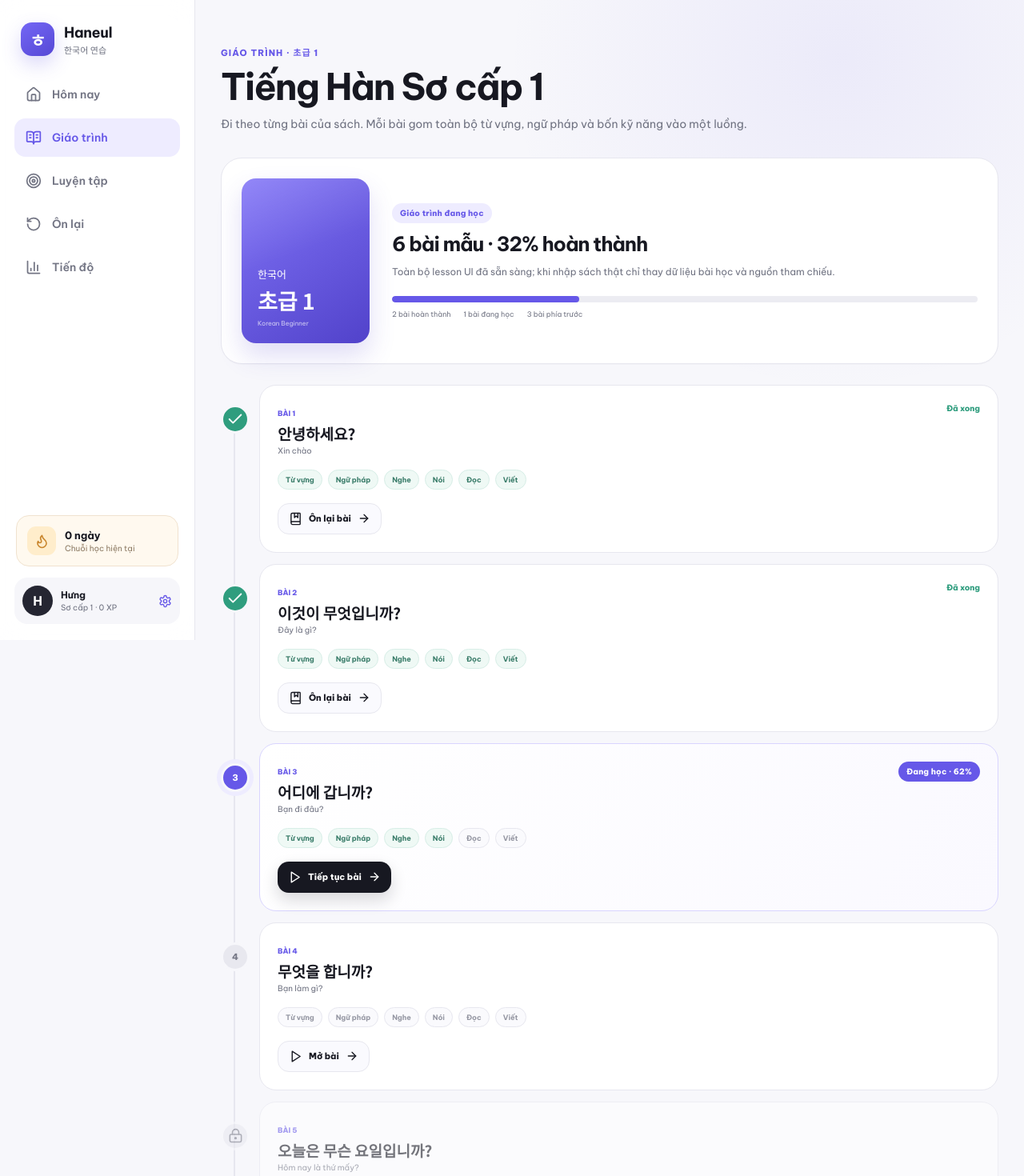
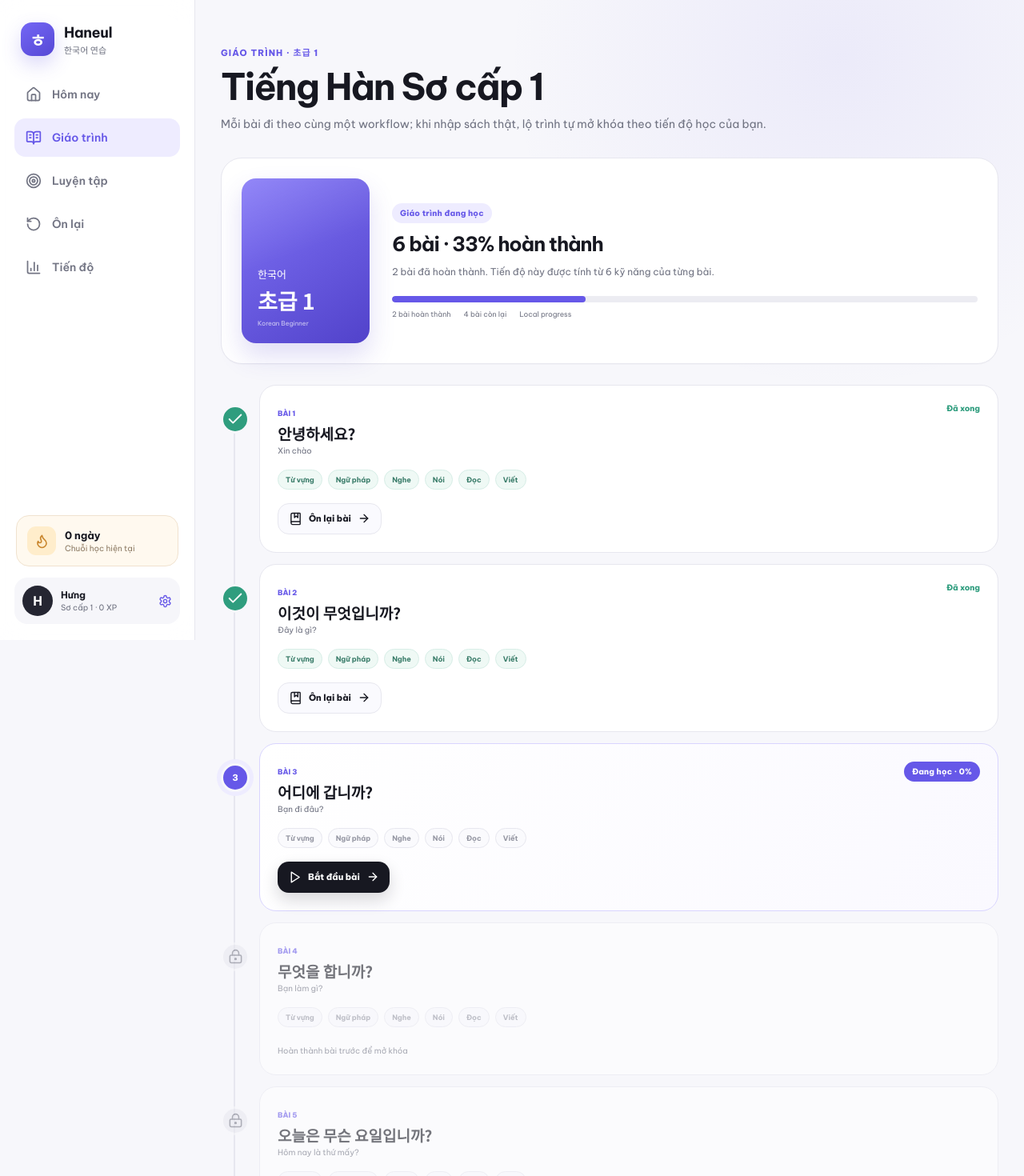
Before and after one commit to phung086/Tieng-Han, a Next.js app: page /learn in a window 1280 px wide. Shown: the top 1470 px of the page at 80% size. Built offline with nearby package versions, Linux system fonts and the light colour scheme.

Commit message:
refactor: make textbook path progress-driven

```diff
--- a/src/app/learn/page.tsx
+++ b/src/app/learn/page.tsx
@@ -1,51 +1,74 @@
+"use client";
+
 import Link from "next/link";
 import { ArrowRight, BookMarked, Check, LockKeyhole, Play } from "lucide-react";
-import { lessons } from "@/data/demo";
+import { course } from "@/data/content";
+import { useLearning, type SkillKey } from "@/lib/learning-state";
 
-const chips = ["Từ vựng", "Ngữ pháp", "Nghe", "Nói", "Đọc", "Viết"];
+const chips: { key: SkillKey; label: string }[] = [
+  { key: "vocabulary", label: "Từ vựng" },
+  { key: "grammar", label: "Ngữ pháp" },
+  { key: "listening", label: "Nghe" },
+  { key: "speaking", label: "Nói" },
+  { key: "reading", label: "Đọc" },
+  { key: "writing", label: "Viết" },
+];
 
 export default function LearnPage() {
+  const { state } = useLearning();
+  const courseProgress = Math.round(
+    course.lessons.reduce((sum, lesson) => sum + (state.lessonProgress[String(lesson.id)] ?? 0), 0) /
+      Math.max(1, course.lessons.length),
+  );
+  const completed = course.lessons.filter((lesson) => (state.lessonProgress[String(lesson.id)] ?? 0) >= 100).length;
+
   return (
     <div className="page">
       <header className="page-header compact">
-        <div>
-          <span className="kicker">GIÁO TRÌNH · 초급 1</span>
-          <h1>Tiếng Hàn Sơ cấp 1</h1>
-          <p>Đi theo từng bài của sách. Mỗi bài gom toàn bộ từ vựng, ngữ pháp và bốn kỹ năng vào một luồng.</p>
-        </div>
+        <div><span className="kicker">GIÁO TRÌNH · {course.level}</span><h1>{course.title}</h1><p>Mỗi bài đi theo cùng một workflow; khi nhập sách thật, lộ trình tự mở khóa theo tiến độ học của bạn.</p></div>
       </header>
 
       <section className="course-hero">
-        <div className="book-cover"><span>한국어</span><strong>초급 1</strong><small>Korean Beginner</small></div>
+        <div className="book-cover"><span>한국어</span><strong>{course.level}</strong><small>Korean Beginner</small></div>
         <div className="course-copy">
-          <span className="pill pill-soft">Giáo trình đang học</span>
-          <h2>6 bài mẫu · 32% hoàn thành</h2>
-          <p>Toàn bộ lesson UI đã sẵn sàng; khi nhập sách thật chỉ thay dữ liệu bài học và nguồn tham chiếu.</p>
-          <div className="course-progress-track"><span style={{ width: "32%" }} /></div>
-          <div className="course-meta"><span>2 bài hoàn thành</span><span>1 bài đang học</span><span>3 bài phía trước</span></div>
+          <span className="pill pill-soft">Giáo trình đang học</span><h2>{course.lessons.length} bài · {courseProgress}% hoàn thành</h2>
+          <p>{completed} bài đã hoàn thành. Tiến độ này được tính từ 6 kỹ năng của từng bài.</p>
+          <div className="course-progress-track"><span style={{ width: courseProgress + "%" }} /></div>
+          <div className="course-meta"><span>{completed} bài hoàn thành</span><span>{course.lessons.length - completed} bài còn lại</span><span>Local progress</span></div>
         </div>
       </section>
 
       <section className="lesson-path">
         <div className="lesson-rail" />
-        {lessons.map((lesson) => {
-          const locked = lesson.status === "locked";
+        {course.lessons.map((lesson, index) => {
+          const progress = state.lessonProgress[String(lesson.id)] ?? 0;
+          const previousDone = index === 0 || (state.lessonProgress[String(course.lessons[index - 1].id)] ?? 0) >= 100;
+          const done = progress >= 100;
+          const unlocked = done || previousDone;
+          const current = unlocked && !done;
+          const status = done ? "done" : current ? "current" : "locked";
+
           return (
-            <article className={"lesson-card " + lesson.status} key={lesson.number}>
-              <div className="lesson-node">{lesson.status === "done" ? <Check size={22} /> : locked ? <LockKeyhole size={19} /> : lesson.number}</div>
+            <article className={"lesson-card " + status} key={lesson.id}>
+              <div className="lesson-node">{done ? <Check size={22} /> : !unlocked ? <LockKeyhole size={19} /> : lesson.id}</div>
               <div className="lesson-card-body">
                 <div className="lesson-card-title">
-                  <div><span>Bài {lesson.number}</span><h3>{lesson.title}</h3><p>{lesson.vi}</p></div>
-                  {lesson.status === "current" ? <span className="pill">Đang học · {lesson.progress}%</span> : null}
-                  {lesson.status === "done" ? <span className="complete-label">Đã xong</span> : null}
+                  <div><span>Bài {lesson.id}</span><h3>{lesson.title}</h3><p>{lesson.vi}</p></div>
+                  {current ? <span className="pill">Đang học · {progress}%</span> : null}
+                  {done ? <span className="complete-label">Đã xong</span> : null}
                 </div>
+
                 <div className="lesson-chips">
-                  {chips.map((chip, index) => <span className={lesson.status === "done" || (lesson.status === "current" && index < 4) ? "chip done" : "chip"} key={chip}>{chip}</span>)}
+                  {chips.map((chip) => {
+                    const finished = state.completedActivities.includes("lesson:" + lesson.id + ":" + chip.key) || done;
+                    return <span className={finished ? "chip done" : "chip"} key={chip.key}>{chip.label}</span>;
+                  })}
                 </div>
-                {!locked ? (
-                  <Link className={lesson.status === "current" ? "primary-button small" : "secondary-button small"} href={"/learn/" + lesson.number}>
-                    {lesson.status === "done" ? <BookMarked size={17} /> : <Play size={17} />}
-                    {lesson.status === "done" ? "Ôn lại bài" : lesson.status === "current" ? "Tiếp tục bài" : "Mở bài"}
+
+                {unlocked ? (
+                  <Link className={current ? "primary-button small" : "secondary-button small"} href={"/learn/" + lesson.id}>
+                    {done ? <BookMarked size={17} /> : <Play size={17} />}
+                    {done ? "Ôn lại bài" : progress > 0 ? "Tiếp tục bài" : "Bắt đầu bài"}
                     <ArrowRight size={16} />
                   </Link>
                 ) : <span className="locked-note">Hoàn thành bài trước để mở khóa</span>}
```
